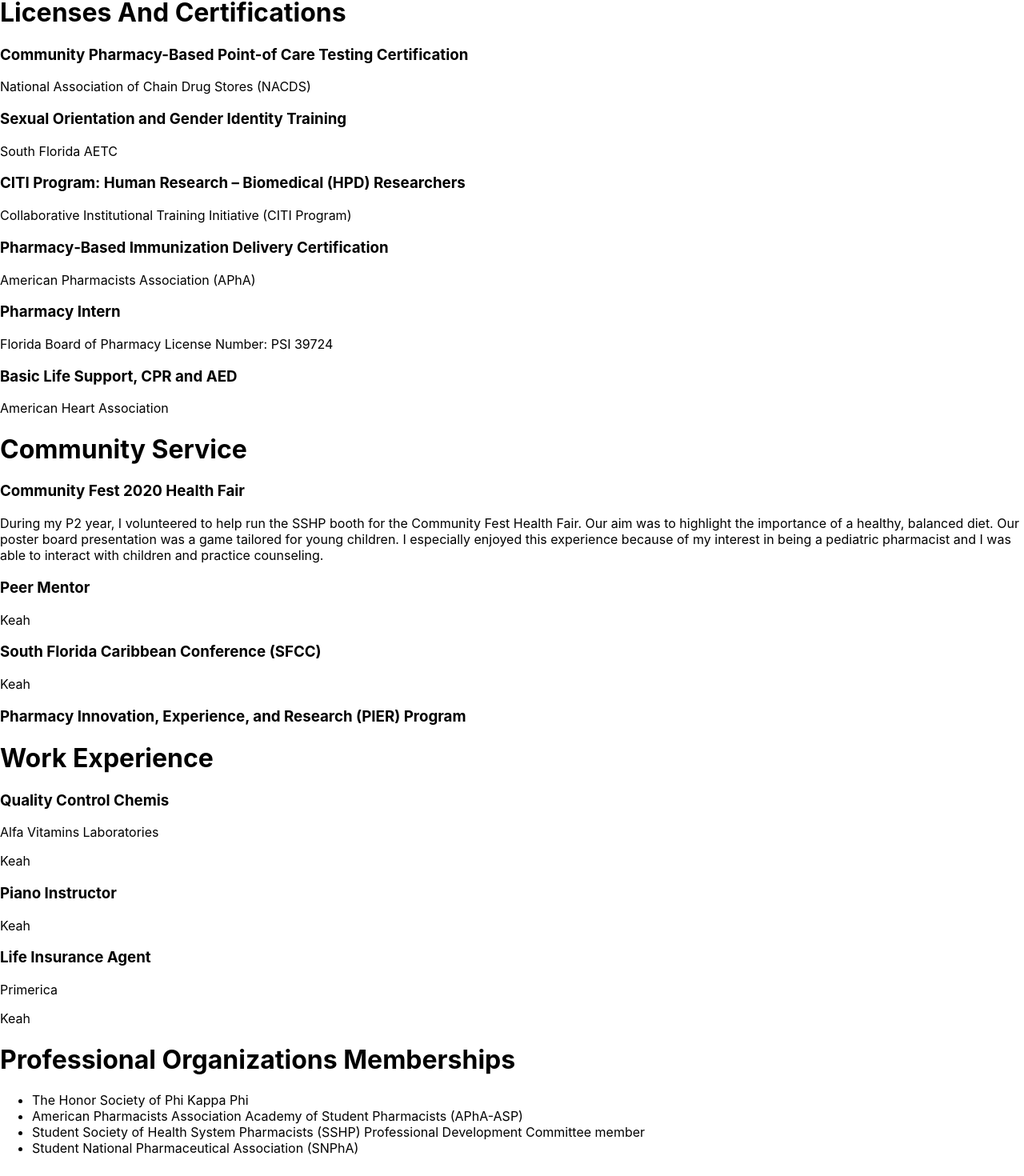
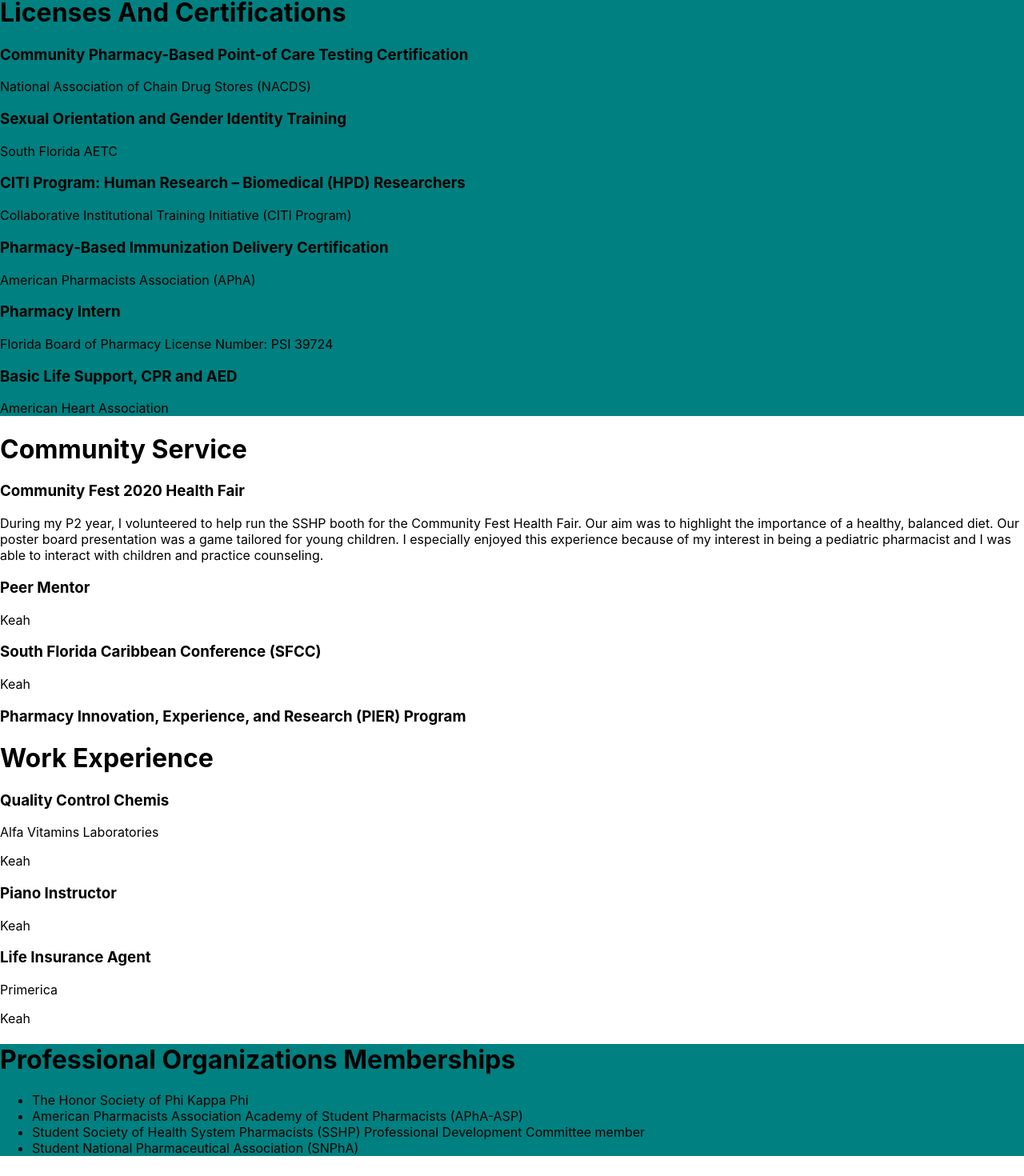
Before and after one commit to rmg2995/Keah-Website, a React (Create React App) app: page / in a window 1280 px wide. Shown: the part 1321-2791 px from the top of the page at 80% size. Built offline with nearby package versions, Linux system fonts and the light colour scheme.

Commit message:
styling-some-pages

```diff
--- a/src/components/Licenses.js
+++ b/src/components/Licenses.js
@@ -1,8 +1,9 @@
 import React from "react";
+import "../styles/license.scss";
 
 const Licenses = () => {
   return (
-    <div id="licenses">
+    <div id="licenses" className="licenses">
       <h1>Licenses And Certifications</h1>
       <h3>Community Pharmacy-Based Point-of Care Testing Certification</h3>
       <p>National Association of Chain Drug Stores (NACDS)</p>
--- a/src/components/ProfessionalOrg.js
+++ b/src/components/ProfessionalOrg.js
@@ -1,8 +1,8 @@
 import React from "react";
-
+import "../styles/professionalOrg.scss";
 const ProfessionalOrg = () => {
   return (
-    <div id="professional">
+    <div id="professional" className="professional">
       <h1>Professional Organizations Memberships</h1>
       <ul>
         <li>The Honor Society of Phi Kappa Phi</li>
--- a/src/styles/home.scss
+++ b/src/styles/home.scss
@@ -2,7 +2,7 @@
   display: flex;
   justify-content: center;
 
-  background-image: url("https://previews.123rf.com/images/dimasobko/dimasobko1712/dimasobko171200290/90877004-medicine-herbal-pills-with-leaf-on-white-table-alternative-organic-therapy.jpg");
+  background-image: url("../components/images/wengang-zhai-BFB7ydn1-DI-unsplash\ copy.jpg");
   background-repeat: no-repeat;
   background-size: cover;
   height: 55vw;
@@ -11,5 +11,6 @@
   }
   p {
     font-size: 40px;
+    padding-left: 5vw;
   }
 }
--- a/src/styles/license.scss
+++ b/src/styles/license.scss
@@ -0,0 +1,3 @@
+.licenses {
+  background-color: teal;
+}
--- a/src/styles/professionalOrg.scss
+++ b/src/styles/professionalOrg.scss
@@ -0,0 +1,4 @@
+.professional {
+  background-color: teal;
+  margin: 20px 0;
+}
```
Also changed, not shown: 1 other file (tests, documents, lock files or other folders).
